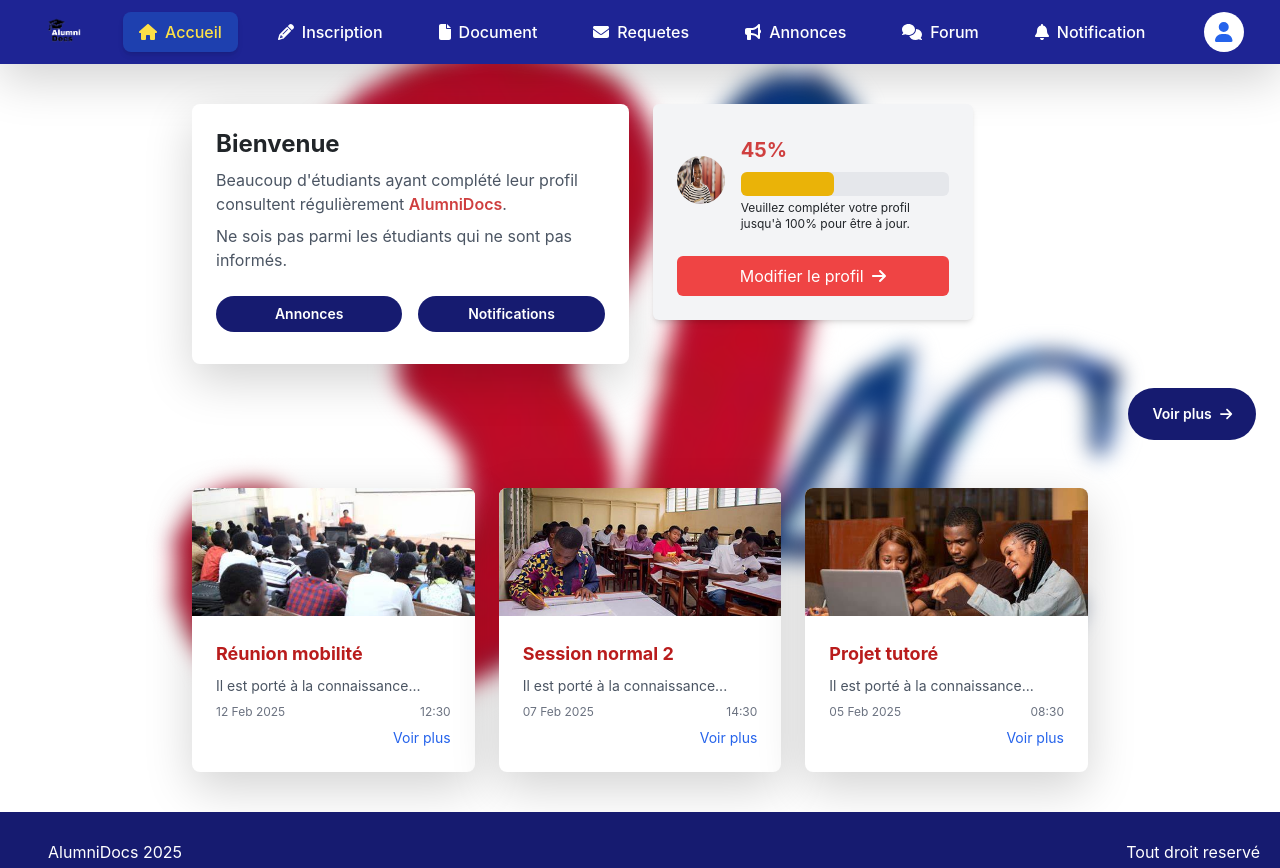
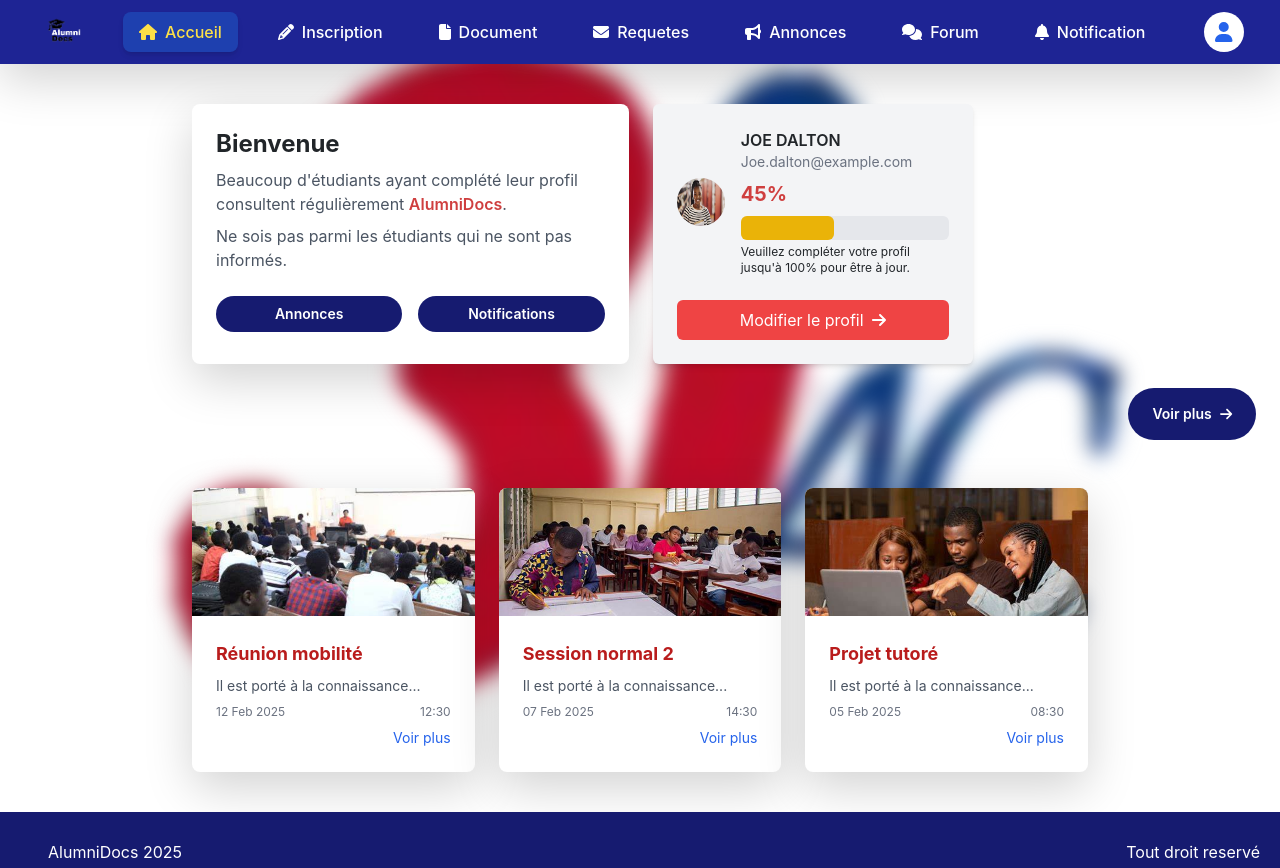
Before and after one commit to Dimitribonsou/Front-End-AlumniDocs, a React (Create React App) app: page /home in a window 1280 px wide. Built offline with nearby package versions, Linux system fonts and the light colour scheme.

Commit message:
Update profilcard.tsx

```diff
--- a/src/Components/profilcard.tsx
+++ b/src/Components/profilcard.tsx
@@ -11,10 +11,10 @@ const ProfileCard = (props:Ilogin) => {
       <div className="flex items-center space-x-4">
         <img src="../assets/et.jpeg" alt="Profile" className="w-12 h-12 rounded-full" />
         <div>
-          {/* <p className="font-semibold">JOE DALTON</p> */}
-          <p className="font-semibold">{props.nom} </p>
-          {/* <p className="text-sm text-gray-500">Joe.dalton@example.com</p> */}
-          <p className="text-sm text-gray-500">{props.email}</p>
+          <p className="font-semibold">JOE DALTON</p>
+{/*           <p className="font-semibold">{props.nom} </p> */}
+          <p className="text-sm text-gray-500">Joe.dalton@example.com</p>
+{/*           <p className="text-sm text-gray-500">{props.email}</p> */}
           {/* Barre de progression */}
           <p className="text-xl text-[#CF3F3F] font-bold mt-2">45%</p>
           <div className="mt-2 bg-gray-200 rounded-md h-6 w-full">
```
